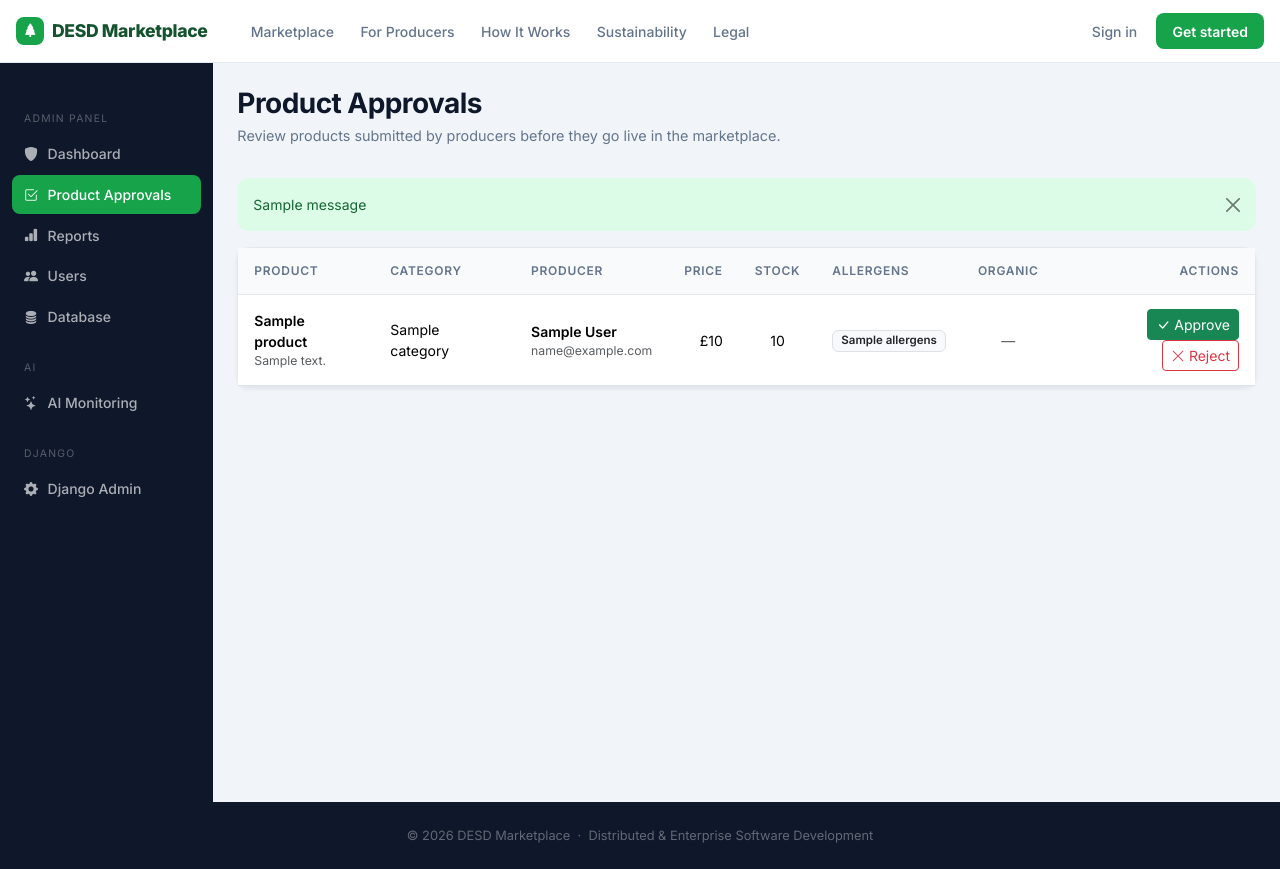
After one commit to kayrask/DESD_Project, a Django app: template backend-fastapi/api/templates/admin_panel/product_approval.html in a window 1280 px wide. The commit adds this page. Run offline with Django 5.2, Linux system fonts and the light colour scheme; the template is opened without the code that fills it: most values are stand-ins (such as "Sample title", 1, 10 or a date in 2020); one stand-in notice (Sample message) is shown.

Commit message:
feat: product approval workflow, admin OTP 2FA, and allergen filter
- Producers: new/edited products set to 'Pending Approval'; status field
  removed from form so producers can't bypass review
- Admin: product approval queue (/admin-panel/products/) with approve/reject
  actions; approve sends product live and emails producer; reject emails reason
- Admin login: 6-digit OTP sent to admin email after password check, verified
  at /login/otp/ before session is established
- Marketplace: allergen exclusion checkboxes (Milk, Eggs, Gluten, Nuts, Soy,
  Sesame, Shellfish, Fish) filter products from results
- Migration 0019: adds Pending Approval/Rejected choices and AdminOTP model

Co-Authored-By: Claude Sonnet 4.6 <noreply@anthropic.com>

```diff
--- a/backend-fastapi/api/forms.py
+++ b/backend-fastapi/api/forms.py
@@ -111,7 +111,7 @@ class ProductForm(forms.ModelForm):
     class Meta:
         model = Product
         fields = [
-            "name", "category", "description", "price", "stock", "status",
+            "name", "category", "description", "price", "stock",
             "allergens", "is_organic", "discount_percentage",
             "harvest_date", "season_start", "season_end", "low_stock_threshold",
         ]
@@ -121,7 +121,6 @@ class ProductForm(forms.ModelForm):
             "description": forms.Textarea(attrs={**_field_class, "rows": 3, "placeholder": "Describe your product..."}),
             "price": forms.NumberInput(attrs={**_field_class, "step": "0.01", "min": "0"}),
             "stock": forms.NumberInput(attrs={**_field_class, "min": "0"}),
-            "status": forms.Select(attrs=_select_class),
             "allergens": forms.TextInput(attrs={**_field_class, "placeholder": "e.g. Milk, Eggs, Gluten (leave blank if none)"}),
             "is_organic": forms.CheckboxInput(attrs={"class": "form-check-input"}),
             "discount_percentage": forms.NumberInput(attrs={**_field_class, "min": "0", "max": "50", "placeholder": "0"}),
--- a/backend-fastapi/api/templates/admin_panel/ai_monitoring.html
+++ b/backend-fastapi/api/templates/admin_panel/ai_monitoring.html
@@ -8,6 +8,7 @@
     <div class="col-md-2 sidebar">
       <span class="sidebar-label">Admin Panel</span>
       <a href="{% url 'admin_dashboard' %}"><i class="bi bi-shield-fill"></i> Dashboard</a>
+      <a href="{% url 'admin_product_approval' %}"><i class="bi bi-check2-square"></i> Product Approvals</a>
       <a href="{% url 'admin_reports' %}"><i class="bi bi-bar-chart-fill"></i> Reports</a>
       <a href="{% url 'admin_users' %}"><i class="bi bi-people-fill"></i> Users</a>
       <a href="{% url 'admin_database' %}"><i class="bi bi-database-fill"></i> Database</a>
--- a/backend-fastapi/api/templates/admin_panel/database.html
+++ b/backend-fastapi/api/templates/admin_panel/database.html
@@ -7,6 +7,7 @@
     <div class="col-md-2 sidebar">
       <span class="sidebar-label">Admin Panel</span>
       <a href="{% url 'admin_dashboard' %}"><i class="bi bi-shield-fill"></i> Dashboard</a>
+      <a href="{% url 'admin_product_approval' %}"><i class="bi bi-check2-square"></i> Product Approvals</a>
       <a href="{% url 'admin_reports' %}"><i class="bi bi-bar-chart-fill"></i> Reports</a>
       <a href="{% url 'admin_users' %}"><i class="bi bi-people-fill"></i> Users</a>
       <a href="{% url 'admin_database' %}" class="active"><i class="bi bi-database-fill"></i> Database</a>
--- a/backend-fastapi/api/templates/admin_panel/override_review.html
+++ b/backend-fastapi/api/templates/admin_panel/override_review.html
@@ -8,6 +8,7 @@
     <div class="col-md-2 sidebar">
       <span class="sidebar-label">Admin Panel</span>
       <a href="{% url 'admin_dashboard' %}"><i class="bi bi-shield-fill"></i> Dashboard</a>
+      <a href="{% url 'admin_product_approval' %}"><i class="bi bi-check2-square"></i> Product Approvals</a>
       <a href="{% url 'admin_reports' %}"><i class="bi bi-bar-chart-fill"></i> Reports</a>
       <a href="{% url 'admin_users' %}"><i class="bi bi-people-fill"></i> Users</a>
       <a href="{% url 'admin_database' %}"><i class="bi bi-database-fill"></i> Database</a>
--- /dev/null
+++ b/backend-fastapi/api/templates/admin_panel/product_approval.html
@@ -0,0 +1,144 @@
+{% extends 'base.html' %}
+{% block title %}Product Approvals – DESD Admin{% endblock %}
+
+{% block content %}
+<div class="container-fluid p-0" style="min-height:calc(100vh - 61px)">
+  <div class="row g-0 h-100">
+    <!-- Sidebar -->
+    <div class="col-md-2 sidebar">
+      <span class="sidebar-label">Admin Panel</span>
+      <a href="{% url 'admin_dashboard' %}"><i class="bi bi-shield-fill"></i> Dashboard</a>
+      <a href="{% url 'admin_product_approval' %}" class="active"><i class="bi bi-check2-square"></i> Product Approvals</a>
+      <a href="{% url 'admin_reports' %}"><i class="bi bi-bar-chart-fill"></i> Reports</a>
+      <a href="{% url 'admin_users' %}"><i class="bi bi-people-fill"></i> Users</a>
+      <a href="{% url 'admin_database' %}"><i class="bi bi-database-fill"></i> Database</a>
+      <span class="sidebar-label">AI</span>
+      <a href="{% url 'admin_ai_monitoring' %}"><i class="bi bi-stars"></i> AI Monitoring</a>
+      <span class="sidebar-label">Django</span>
+      <a href="/admin/" target="_blank"><i class="bi bi-gear-fill"></i> Django Admin</a>
+    </div>
+
+    <!-- Main -->
+    <div class="col-md-10 p-4" style="background:var(--bg)">
+      <div class="page-header">
+        <h3>Product Approvals</h3>
+        <p>Review products submitted by producers before they go live in the marketplace.</p>
+      </div>
+
+      {% if messages %}
+      {% for message in messages %}
+      <div class="alert alert-{{ message.tags }} alert-dismissible fade show" role="alert">
+        {{ message }}
+        <button type="button" class="btn-close" data-bs-dismiss="alert"></button>
+      </div>
+      {% endfor %}
+      {% endif %}
+
+      {% if pending_products %}
+      <div class="card border-0 shadow-sm">
+        <div class="card-body p-0">
+          <table class="table table-hover mb-0 align-middle">
+            <thead class="table-light">
+              <tr>
+                <th>Product</th>
+                <th>Category</th>
+                <th>Producer</th>
+                <th class="text-end">Price</th>
+                <th class="text-center">Stock</th>
+                <th>Allergens</th>
+                <th class="text-center">Organic</th>
+                <th class="text-end">Actions</th>
+              </tr>
+            </thead>
+            <tbody>
+              {% for product in pending_products %}
+              <tr>
+                <td>
+                  <div class="fw-semibold">{{ product.name }}</div>
+                  {% if product.description %}
+                  <div class="small text-muted" style="max-width:220px;white-space:nowrap;overflow:hidden;text-overflow:ellipsis">{{ product.description }}</div>
+                  {% endif %}
+                </td>
+                <td>{{ product.category }}</td>
+                <td>
+                  <div class="fw-semibold">{{ product.producer.full_name }}</div>
+                  <div class="small text-muted">{{ product.producer.email }}</div>
+                </td>
+                <td class="text-end">£{{ product.price }}</td>
+                <td class="text-center">{{ product.stock }}</td>
+                <td>
+                  {% if product.allergens %}
+                  <span class="badge bg-light text-dark border">{{ product.allergens }}</span>
+                  {% else %}
+                  <span class="text-muted small">None</span>
+                  {% endif %}
+                </td>
+                <td class="text-center">
+                  {% if product.is_organic %}
+                  <i class="bi bi-leaf text-success" title="Organic"></i>
+                  {% else %}
+                  <span class="text-muted">—</span>
+                  {% endif %}
+                </td>
+                <td class="text-end">
+                  <!-- Approve button -->
+                  <form method="post" class="d-inline">
+                    {% csrf_token %}
+                    <input type="hidden" name="product_id" value="{{ product.pk }}">
+                    <input type="hidden" name="action" value="approve">
+                    <button type="submit" class="btn btn-sm btn-success">
+                      <i class="bi bi-check-lg me-1"></i>Approve
+                    </button>
+                  </form>
+                  <!-- Reject button triggers modal -->
+                  <button type="button" class="btn btn-sm btn-outline-danger ms-1"
+                          data-bs-toggle="modal"
+                          data-bs-target="#rejectModal{{ product.pk }}">
+                    <i class="bi bi-x-lg me-1"></i>Reject
+                  </button>
+                </td>
+              </tr>
+
+              <!-- Reject modal for each product -->
+              <div class="modal fade" id="rejectModal{{ product.pk }}" tabindex="-1" aria-hidden="true">
+                <div class="modal-dialog">
+                  <div class="modal-content">
+                    <div class="modal-header">
+                      <h5 class="modal-title">Reject: {{ product.name }}</h5>
+                      <button type="button" class="btn-close" data-bs-dismiss="modal"></button>
+                    </div>
+                    <form method="post">
+                      {% csrf_token %}
+                      <input type="hidden" name="product_id" value="{{ product.pk }}">
+                      <input type="hidden" name="action" value="reject">
+                      <div class="modal-body">
+                        <label class="form-label fw-semibold" for="reason{{ product.pk }}">Reason for rejection <span class="text-muted fw-normal">(optional – sent to producer by email)</span></label>
+                        <textarea id="reason{{ product.pk }}" name="reject_reason" class="form-control" rows="3"
+                                  placeholder="e.g. Missing allergen information, price too high, description unclear…"></textarea>
+                      </div>
+                      <div class="modal-footer">
+                        <button type="button" class="btn btn-outline-secondary" data-bs-dismiss="modal">Cancel</button>
+                        <button type="submit" class="btn btn-danger">
+                          <i class="bi bi-x-lg me-1"></i>Confirm Rejection
+                        </button>
+                      </div>
+                    </form>
+                  </div>
+                </div>
+              </div>
+              {% endfor %}
+            </tbody>
+          </table>
+        </div>
+      </div>
+      {% else %}
+      <div class="text-center py-5 text-muted">
+        <i class="bi bi-check2-circle fs-1 text-success"></i>
+        <p class="mt-3 fw-semibold">No products awaiting approval.</p>
+        <p class="small">New submissions from producers will appear here.</p>
+      </div>
+      {% endif %}
+    </div>
+  </div>
+</div>
+{% endblock %}
--- a/backend-fastapi/api/templates/admin_panel/reports.html
+++ b/backend-fastapi/api/templates/admin_panel/reports.html
@@ -7,6 +7,7 @@
     <div class="col-md-2 sidebar">
       <span class="sidebar-label">Admin Panel</span>
       <a href="{% url 'admin_dashboard' %}"><i class="bi bi-shield-fill"></i> Dashboard</a>
+      <a href="{% url 'admin_product_approval' %}"><i class="bi bi-check2-square"></i> Product Approvals</a>
       <a href="{% url 'admin_reports' %}" class="active"><i class="bi bi-bar-chart-fill"></i> Reports</a>
       <a href="{% url 'admin_users' %}"><i class="bi bi-people-fill"></i> Users</a>
       <a href="{% url 'admin_database' %}"><i class="bi bi-database-fill"></i> Database</a>
--- a/backend-fastapi/api/templates/admin_panel/users.html
+++ b/backend-fastapi/api/templates/admin_panel/users.html
@@ -7,6 +7,7 @@
     <div class="col-md-2 sidebar">
       <span class="sidebar-label">Admin Panel</span>
       <a href="{% url 'admin_dashboard' %}"><i class="bi bi-shield-fill"></i> Dashboard</a>
+      <a href="{% url 'admin_product_approval' %}"><i class="bi bi-check2-square"></i> Product Approvals</a>
       <a href="{% url 'admin_reports' %}"><i class="bi bi-bar-chart-fill"></i> Reports</a>
       <a href="{% url 'admin_users' %}" class="active"><i class="bi bi-people-fill"></i> Users</a>
       <a href="{% url 'admin_database' %}"><i class="bi bi-database-fill"></i> Database</a>
--- a/backend-fastapi/api/urls.py
+++ b/backend-fastapi/api/urls.py
@@ -43,6 +43,7 @@ web_patterns = [
 
     # Authentication
     path("login/", views_web.LoginPageView.as_view(), name="login"),
+    path("login/otp/", views_web.AdminOTPVerifyView.as_view(), name="admin_otp_verify"),
     path("logout/", views_web.LogoutView.as_view(), name="logout"),
     path("register/", views_web.RegisterPageView.as_view(), name="register"),
 
@@ -84,6 +85,7 @@ web_patterns = [
 
     # Admin panel (note: /admin/ is taken by Django admin)
     path("admin-panel/", views_web.AdminDashboardView.as_view(), name="admin_dashboard"),
+    path("admin-panel/products/", views_web.AdminProductApprovalView.as_view(), name="admin_product_approval"),
     path("admin-panel/reports/", views_web.AdminReportsView.as_view(), name="admin_reports"),
     path("admin-panel/users/", views_web.AdminUsersView.as_view(), name="admin_users"),
     path("admin-panel/database/", views_web.AdminDatabaseView.as_view(), name="admin_database"),
```
Also changed, not shown: backend-fastapi/api/models.py (+17 -0 lines), backend-fastapi/api/templates/admin_panel/dashboard.html (+10 -1 lines), backend-fastapi/api/templates/marketplace.html (+18 -2 lines), backend-fastapi/api/templates/otp_verify.html (added, +54 -0 lines), backend-fastapi/api/templates/producer/product_edit.html (+15 -3 lines), backend-fastapi/api/templates/producer/products.html (+11 -8 lines), backend-fastapi/api/views_web.py (+138 -9 lines), README.md, backend-fastapi/__init__.py (deleted), backend-fastapi/api/migrations/0019_product_pending_approval_admiinotp.py (added).
